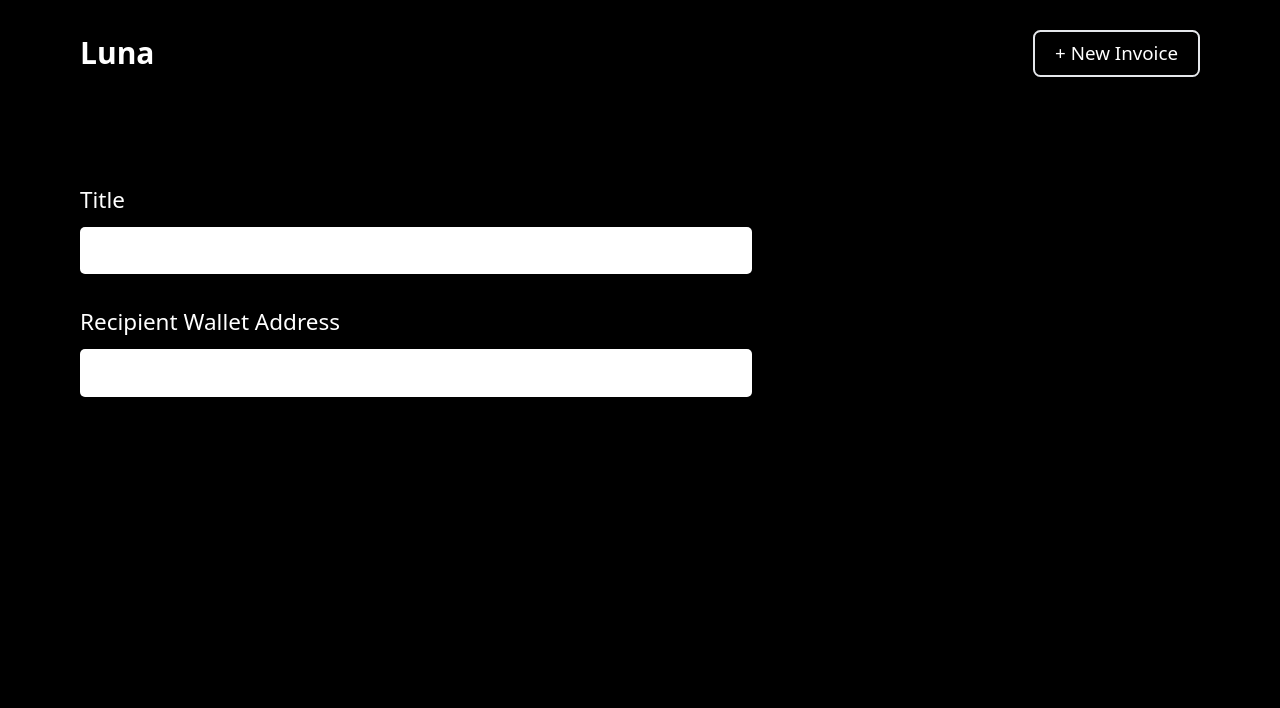
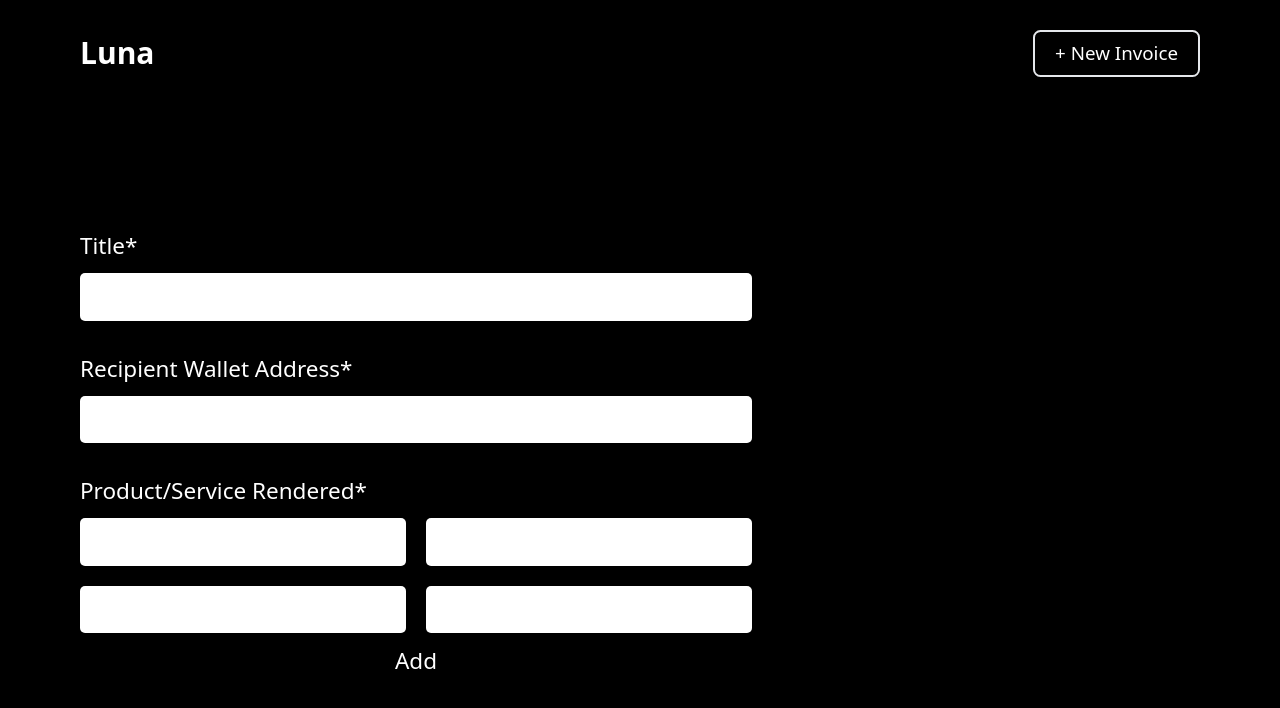
Before and after one commit to Orisabiyi/luna, a React (Vite) app: page /invoice in a window 1280 px wide. Shown: the top 708 px of the page. Built offline with nearby package versions, Linux system fonts and the light colour scheme.

Commit message:
feat: Implement dynamic input fields for products/services in Invoice component

```diff
--- a/src/pages/Invoice.jsx
+++ b/src/pages/Invoice.jsx
@@ -1,14 +1,38 @@
+import { useState } from "react";
 import Navbar from "../components/Navbar";
 
 export default function Invoice() {
+  const [inputs, setInputs] = useState([
+    [
+      { id: 1, type: "text", value: "" },
+      { id: 1, type: "number", value: "" },
+    ],
+    [
+      { id: 2, type: "text", value: "" },
+      { id: 2, type: "number", value: "" },
+    ],
+  ]);
+
+  const handleAddInputs = function () {
+    console.log(inputs.length);
+
+    setInputs((prevInput) => [
+      ...prevInput,
+      [
+        { id: inputs.length + 1, type: "text", value: "" },
+        { id: inputs.length + 1, type: "number", value: "" },
+      ],
+    ]);
+  };
+
   return (
-    <main className="bg-black h-screen flex flex-col">
+    <main className="bg-black min-h-screen flex flex-col">
       <Navbar />
 
       <section className="flex items-center flex-1 p-32">
         <form className="w-3/5 h-full flex flex-col gap-6 text-4xl">
           <label htmlFor="invoice-title" className="text-white">
-            Title
+            Title*
           </label>
           <input
             type="text"
@@ -18,13 +42,36 @@ export default function Invoice() {
           />
 
           <label htmlFor="recipient" className="text-white">
-            Recipient Wallet Address
+            Recipient Wallet Address*
           </label>
           <input
             type="text"
             id="recipient"
-            className="w-full p-5 outline-none rounded-lg text-3xl"
+            className="w-full p-5 outline-none rounded-lg text-3xl mb-8"
+            required
           />
+
+          <label htmlFor="recipient" className="text-white">
+            Product/Service Rendered*
+          </label>
+          <ul className="flex flex-col justify-between gap-8 w-full">
+            {inputs.map((input, i) => (
+              <li key={i} className="flex items-center justify-start gap-8">
+                {input.map((item, j) => (
+                  <input
+                    type={item.type}
+                    value={item.value}
+                    key={`${i}-${j}`}
+                    className="w-1/2 p-5 outline-none rounded-lg text-3xl"
+                  />
+                ))}
+              </li>
+            ))}
+          </ul>
+
+          <button className="text-white" onClick={handleAddInputs}>
+            Add
+          </button>
         </form>
 
         <figure></figure>
```
